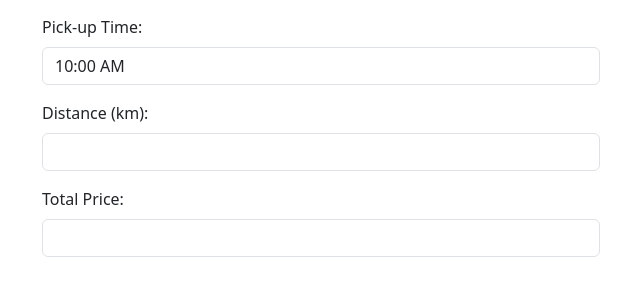
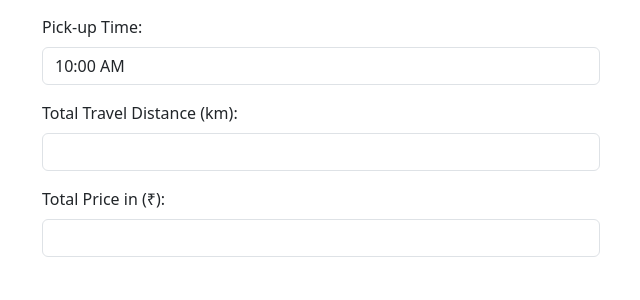
Before and after one commit to shivansh4495/BCA-Project, a Django app: template courierOperationManagementSystems/userManagement/templates/client_order.html in a window 1280 px wide. Shown: the part 1395-1695 px from the top of the page, without its empty margins (319-959 px from the left). Run offline with Django 5.2, Linux system fonts and the light colour scheme; the template is opened without the code that fills it, so the values that code supplies are empty; some libraries are stand-ins or nearby versions.

Commit message:
may-5
prices are now getting calculating using back-end DB, and dispalyed to end-user(verfied), added need colums in Data_Records table which are not getting saved before.

```diff
--- a/courierOperationManagementSystems/BranchesInfo/models.py
+++ b/courierOperationManagementSystems/BranchesInfo/models.py
@@ -68,6 +68,7 @@ class Data_Records(models.Model):
     receiver_state = models.CharField(max_length=30, null=True)
     Book_date = models.DateTimeField(null=False)
     Weight = models.CharField(max_length=10, null=True)
+    Distance = models.DecimalField(max_digits=10, decimal_places=2, null=True)
     Price = models.CharField(max_length=10, null=True)
     POD_Flag = models.CharField(max_length=20, null=True)
     Print_Flag = models.CharField(max_length=20, null=True)
--- a/courierOperationManagementSystems/userManagement/templates/client_order.html
+++ b/courierOperationManagementSystems/userManagement/templates/client_order.html
@@ -106,11 +106,11 @@
             </div>
             <!-- ajax starts -->
             <div class="mb-3">
-                <label class="form-label">Distance (km):</label>
+                <label class="form-label">Total Travel Distance (km):</label>
                 <input type="text" class="form-control" id="distance" name="distance" readonly>
             </div>
             <div class="mb-3">
-                <label class="form-label">Total Price:</label>
+                <label class="form-label">Total Price in (₹):</label>
                 <input type="text" class="form-control" id="total_price" name="total_price" readonly> <br><br>
                 <button type="button" id="get_distance" class="btn btn-primary">Get Distance and Total Price</button>
             </div>
```
Also changed, not shown: courierOperationManagementSystems/userManagement/views.py (+9 -15 lines), courierOperationManagementSystems/BranchesInfo/migrations/0022_data_records_distance.py (added), courierOperationManagementSystems/db.sqlite3.
